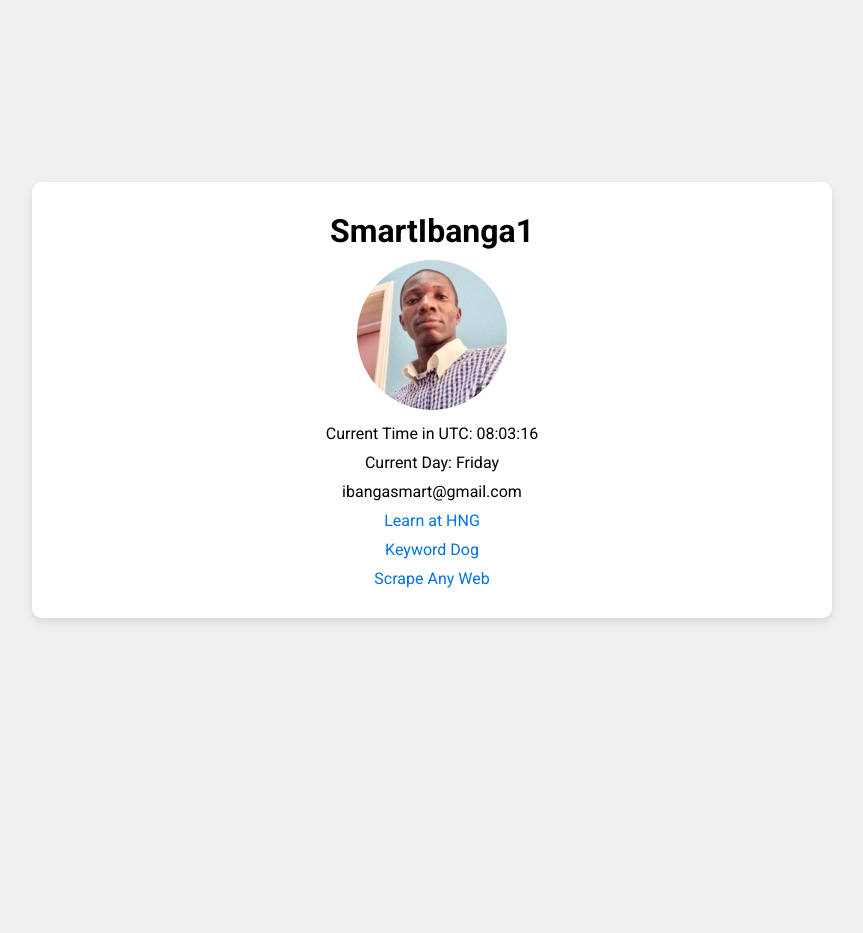
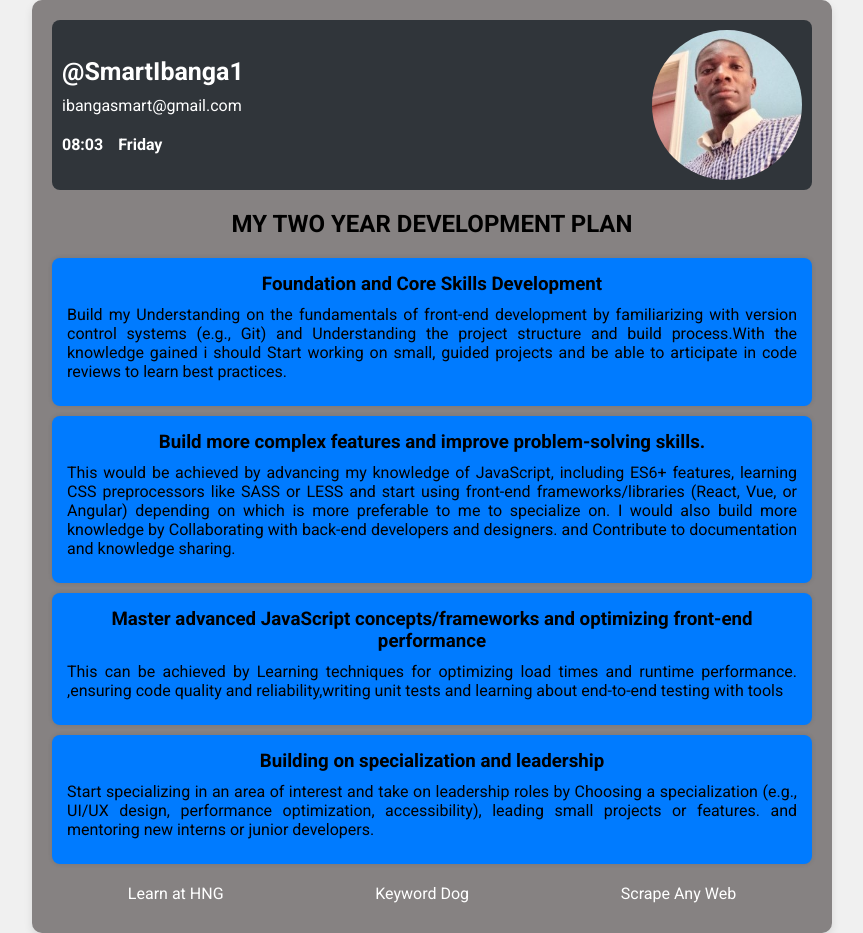
Before and after one commit to Smart-ibanga/my-personal-website-task, a plain HTML site: page index.html in a window 1280 px wide. Shown: the whole page, without its empty margins (208-1071 px from the left). Before the commit the page ends 800 px from the top, so only its background shows below. Drawn offline with Linux system fonts and the light colour scheme.

Commit message:
updated the ui/ux

```diff
--- a/index.html
+++ b/index.html
@@ -11,16 +11,59 @@
 </head>
 <body>
     <div class="container">
-        <h1 data-testid="slackDisplayName">SmartIbanga1</h1>
-        <img src="./images/smart.jpeg" alt="Slack Profile Picture" class="profile-pic" data-testid="slackProfilePicture">
-        <p data-testid="currentTimeUTC">Current Time in UTC: <span id="time-utc"></span></p>
-        <p data-testid="currentDay">Current Day: <span id="day"></span></p>
-        <p data-testid="slackEmail">ibangasmart@gmail.com</p>
-        <div class="links">
+        <header>
+            <div class="profile">
+                <h1 data-testid="slackDisplayName">@SmartIbanga1</h1>
+                <p data-testid="slackEmail">ibangasmart@gmail.com</p>
+                <div class="current-day-time">
+                  <p data-testid="currentTimeUTC"><span id="time-utc"></span></p>
+                  <span data-testid="currentDay" id="day"></span>
+                </div>
+            </div>
+            <img src="./images/smart.jpeg" alt="Slack Profile Picture" class="profile-pic" data-testid="slackProfilePicture">
+        </header>
+        <section class="goal-outline">
+            <h2>MY TWO YEAR DEVELOPMENT PLAN</h2>
+            <div class="plan">
+              <h3>Foundation and Core Skills Development</h3>
+              <p>
+                Build my Understanding on the fundamentals of front-end development by
+                familiarizing with version control systems (e.g., Git) and Understanding
+                the project structure and build process.With the knowledge gained i should Start working on small, guided projects and
+                be able to articipate in code reviews to learn best practices.
+              </p>
+            </div>
+            <div class="plan">
+              <h3>Build more complex features and improve problem-solving skills.</h3>
+              <p>
+                This would be achieved by advancing my knowledge of JavaScript, including ES6+ features,
+                learning CSS preprocessors like SASS or LESS and start using front-end frameworks/libraries
+                (React, Vue, or Angular) depending on which is more preferable to me to specialize on. I would
+                also build more knowledge by Collaborating with back-end developers and designers.
+                and Contribute to documentation and knowledge sharing.
+              </p>
+            </div>
+            <div class="plan">
+              <h3>Master advanced JavaScript concepts/frameworks and optimizing front-end performance</h3>
+              <p>
+                This can be achieved by Learning techniques for optimizing load times and runtime performance.
+                ,ensuring code quality and reliability,writing unit tests and learning about end-to-end testing with tools
+              </p>
+            </div>
+            <div class="plan">
+              <h3>Building on specialization and leadership</h3>
+              <p>
+                Start specializing in an area of interest and take on leadership roles by Choosing a specialization
+                (e.g., UI/UX design, performance optimization, accessibility), leading small projects or features.
+                and mentoring new interns or junior developers.
+              </p>
+            </div>
+        </section>
+        <footer class="footer">
             <a href="https://hng.tech/learn" data-testid="hngLink">Learn at HNG</a>
             <a href="https://keyword.dog" data-testid="keywordLink">Keyword Dog</a>
             <a href="https://scrapeanyweb.site" data-testid="scrapeanywebLink">Scrape Any Web</a>
-        </div>
+        </footer>
     </div>
     <script src="script.js"></script>
 </body>
--- a/script.js
+++ b/script.js
@@ -1,2 +1,21 @@
-document.getElementById('time-utc').innerText = new Date().toUTCString().split(' ')[4];
-document.getElementById('day').innerText = new Date().toLocaleString('en-us', { weekday: 'long' });
+document.addEventListener("DOMContentLoaded", function () {
+    const currentTimeUTCElement = document.getElementById("time-utc");
+    const currentDayElement = document.getElementById("day");
+
+    function updateTime() {
+        const now = new Date();
+        const currentTimeUTC = now.toLocaleString("en-US", {
+            timeZone: "UTC",
+            hour12: false,
+            hour: "numeric",
+            minute: "numeric",
+        });
+        const currentDay = now.toLocaleDateString("en-US", { weekday: "long" });
+
+        currentTimeUTCElement.textContent = currentTimeUTC;
+        currentDayElement.textContent = currentDay;
+    }
+
+    updateTime();
+    setInterval(updateTime, 60000);
+});
--- a/style.css
+++ b/style.css
@@ -17,7 +17,8 @@ body {
     background-color: #f0f0f0;
 }
 .container {
-    background: #fff;
+    background: #868282;
+    justify-items: space-between;
     padding: 20px;
     border-radius: 10px;
     box-shadow: 0 4px 8px rgba(0, 0, 0, 0.1);
@@ -26,10 +27,39 @@ body {
     text-align: center;
 }
 
+header {
+    display: flex;
+    align-items: center;
+    margin-bottom: 20px;
+    background-color: #30353a;
+    color: #fff;
+    padding: 10px;
+    border-radius: 8px;
+  }
+
 img {
     border-radius: 50%;
     max-width: 100%;
 }
+
+.profile h1{
+    font-size: 25px;
+}
+
+.profile{
+    margin-right: auto;
+    text-align: left;
+    align-items: center;
+}
+
+.current-day-time {
+    display: flex;
+    align-items: center;
+    gap: 15px;
+    font-weight: bold;
+  }
+
+
 .profile-pic {
     width: 150px;
     height: 150px;
@@ -37,13 +67,36 @@ img {
 h1, p {
     margin: 10px 0;
 }
-.links a {
+
+.goal-outline h2 {
+    font-size: 1.5em;
+    margin-bottom: 20px;
+
+  }
+  .plan h3 {
+    text-align: center;
+  }
+
+  .plan {
+    border-radius: 8px;
+    text-align: justify;
+    padding: 15px;
+    background-color: #007bff;
+    margin-bottom: 10px;
+    box-shadow: 0 0 5px rgba(0, 0, 0, 0.1);
+  }
+
+.footer{
+    display: flex;
+    justify-content: space-around;
+}
+.footer a {
     display: block;
     margin: 10px 0;
-    color: #0073e6;
+    color: #ffffff;
     text-decoration: none;
 }
-.links a:hover {
+.footer a:hover {
     text-decoration: underline;
 }
 @media (max-width: 600px) {
```
